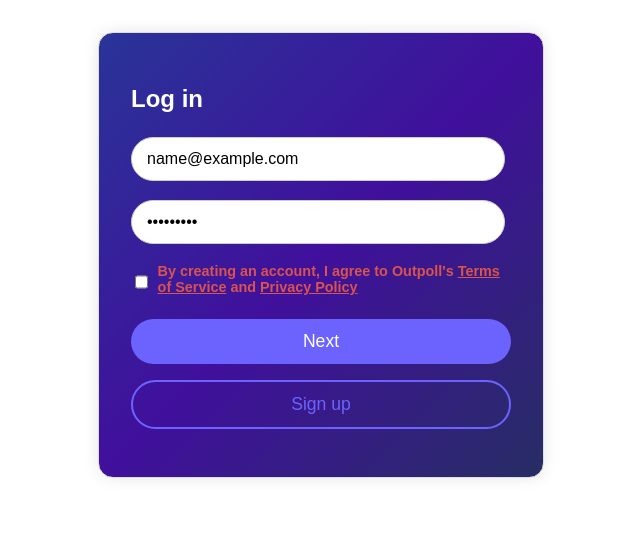
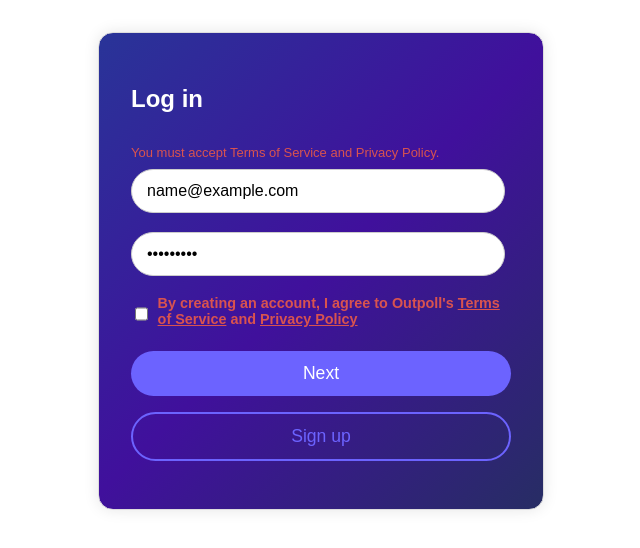
Before and after one commit to Granondo/evil-martians-login-form, a SvelteKit app: page / in a window 1280 px wide. Both pictures are taken after typing "name@example.com", "Sample123" into the empty fields and a click on the button "Next". Shown: the top 548 px of the page, without its empty margins (319-959 px from the left). Built offline with nearby package versions, Linux system fonts and the light colour scheme.

Commit message:
update error message

```diff
--- a/src/routes/+page.svelte
+++ b/src/routes/+page.svelte
@@ -18,7 +18,7 @@
 		}
 
 		if (!acceptedTerms) {
-			// errorMessage = 'You must accept Terms of Service and Privacy Policy.';
+			errorMessage = 'You must accept Terms of Service and Privacy Policy.';
 			isLoading = false;
 			return;
 		}
@@ -34,11 +34,14 @@
 </script>
 
 <form class="login-form" on:submit|preventDefault={handleSubmit} aria-labelledby="login-form-title">
+
     <h2 id="login-form-title">Log in</h2>
 
+    <div class="error-slot" aria-live="polite">
         {#if errorMessage}
-		<div role="alert" aria-live="polite" class="error-message">{errorMessage}</div>
+            <div class="error-message" role="alert">{errorMessage}</div>
         {/if}
+    </div>
 
 	<input
 		type="email"
@@ -93,6 +96,7 @@
 		--secondary-color: #5848c2;
 		--error-color: #d9534f;
 		--background-gradient: linear-gradient(135deg, #293498, #40109c, #272d64);
+        --error-block-height: clamp(2rem, 1.5rem + 0.5vw, 2.5rem);
 	}
 
 	.login-form {
@@ -158,10 +162,17 @@
 		text-decoration: none;
 	}
 
+    .error-slot {
+        height: var(--error-block-height);
+        display: flex;
+        align-items: center;
+        /* margin: 0 0 1rem 0; */
+    }
+
     .error-message {
-		margin-bottom: 1rem;
+		font-size: 13px;
+        width: 100%;
         color: var(--error-color);
-		font-weight: 600;
     }
 
 	button {
```
Lines whose indentation alone changed are shown as unchanged.
